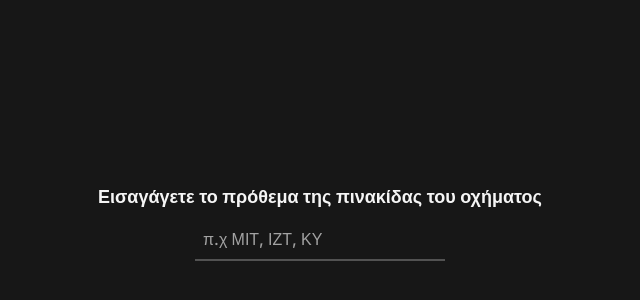
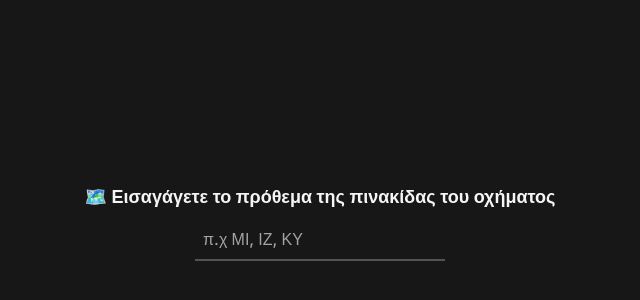
Before and after one commit to Naibuu/greek-plate-resolver, a Vue app: page / in a window 1280 px wide. Shown: the part 178-478 px from the top of the page, without its empty margins (320-960 px from the left). Built offline with nearby package versions, Linux system fonts and the light colour scheme.

Commit message:
chore: some small changes

```diff
--- a/src/router.ts
+++ b/src/router.ts
@@ -1,10 +1,10 @@
 import { createWebHistory, createRouter } from 'vue-router'
 
-import LocationView from './views/Location.vue'
+import IndexView from './views/Index.vue'
 import NotFoundView from './views/NotFound.vue'
 
 const routes = [
-    { path: '/', component: LocationView },
+    { path: '/', component: IndexView },
     { path: '/:pathMatch(.*)*', name: 'NotFound', component: NotFoundView },
 ]
 
--- a/src/views/Location.vue
+++ b/src/views/Index.vue
@@ -22,22 +22,25 @@ function getLocation() {
 </script>
 
 <template>
-    <div class="h-screen flex flex-col gap-2 justify-center items-center text-center">
+    <div
+        class="h-screen flex flex-col gap-2 justify-center items-center text-center"
+    >
         <h1 class="text-neutral-100 text-lg font-semibold">
-            Εισαγάγετε το πρόθεμα της πινακίδας του οχήματος
+            🗺️ Εισαγάγετε το πρόθεμα της πινακίδας του οχήματος
         </h1>
 
         <input
             type="text"
             class="p-2 bg-transparent border-b-2 border-b-neutral-600 outline-none text-neutral-300 placeholder:text-neutral-400"
             v-model="code"
-            placeholder="π.χ ΜΙΤ, ΙΖΤ, ΚΥ"
+            placeholder="π.χ ΜΙ, ΙΖ, ΚΥ"
+            maxlength="2"
             @input="getLocation"
         />
 
         <div
             v-if="result"
-            class="py-2 px-4 bg-green-500 text-neutral-900 text-sm font-bold rounded-lg"
+            class="py-2 px-4 bg-green-500 text-neutral-900 text-sm font-bold rounded-lg drop-shadow"
         >
             <p v-html="result" />
         </div>
--- a/vite.config.ts
+++ b/vite.config.ts
@@ -3,5 +3,7 @@ import vue from '@vitejs/plugin-vue'
 
 // https://vitejs.dev/config/
 export default defineConfig({
-    plugins: [vue()],
+    plugins: [
+        vue (),
+    ],
 })
```
Also changed, not shown: 1 other file (tests, documents, lock files or other folders).
